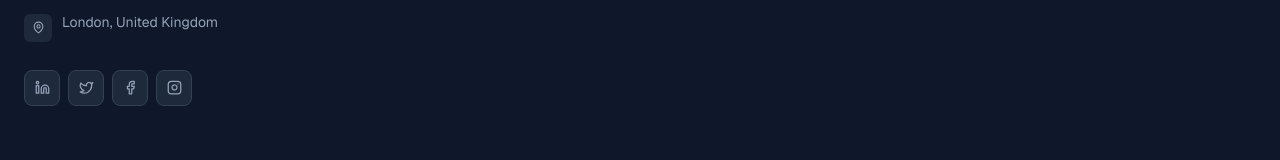
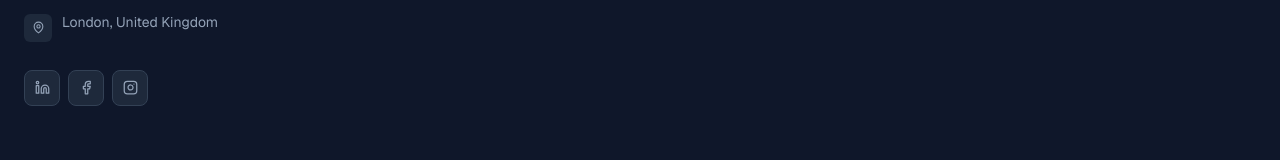
Before and after one commit to irfanahmeduk/eyeinteraction_v1, a Next.js app: page / in a window 1280 px wide. Shown: the part 4524-4684 px from the top of the page. Built offline with nearby package versions, Linux system fonts and the light colour scheme.

Commit message:
add fixes

```diff
--- a/src/components/layout/Footer.jsx
+++ b/src/components/layout/Footer.jsx
@@ -15,32 +15,32 @@ import { FooterNewsletter } from "./FooterNewsletter";
 
 const FOOTER_LINKS = {
   services: [
-    { label: "UK Global Talent Profile Development", href: "/services/work-visa" },
-    { label: "Document Assessment", href: "/services/skilled-worker" },
-    { label: "AI Detection & Content Review", href: "/services/business-visa" },
-    { label: "Expert Mentoring Sessions", href: "/services/family" },
-    { label: "UK Global Talent Visa Guidance", href: "/services/student" },
+    { label: "UK Global Talent Profile Development", href: "#" },
+    { label: "Document Assessment", href: "#" },
+    { label: "AI Detection & Content Review", href: "#" },
+    { label: "Expert Mentoring Sessions", href: "#" },
+    { label: "UK Global Talent Visa Guidance", href: "#" },
   ],
   company: [
     { label: "About Us", href: "/about" },
     { label: "Success Stories", href: "/success-stories" },
     { label: "FAQ", href: "/about#team" },
-    { label: "Blog", href: "/blog" },
+    { label: "Blog", href: "/#" },
     { label: "Contact", href: "/contact" },
   ],
   legal: [
-    { label: "Privacy Policy", href: "/privacy" },
-    { label: "Terms & Conditions", href: "/terms" },
-    { label: "Disclaimer", href: "/disclaimer" },
-    { label: "Copyright", href: "/copyright" },
+    { label: "Privacy Policy", href: "#" },
+    { label: "Terms & Conditions", href: "#" },
+    { label: "Disclaimer", href: "#" },
+    { label: "Copyright", href: "#" },
   ],
 };
 
 const SOCIAL_LINKS = [
-  { icon: Linkedin, href: "https://linkedin.com", label: "LinkedIn" },
-  { icon: Twitter, href: "https://twitter.com", label: "Twitter" },
-  { icon: Facebook, href: "https://facebook.com", label: "Facebook" },
-  { icon: Instagram, href: "https://instagram.com", label: "Instagram" },
+  { icon: Linkedin, href: "https://uk.linkedin.com/company/eyeinteraction", label: "LinkedIn" },
+  // { icon: Twitter, href: "https://twitter.com", label: "Twitter" },
+  { icon: Facebook, href: "https://www.facebook.com/eyeinteraction/", label: "Facebook" },
+  { icon: Instagram, href: "https://www.instagram.com/eyeinteractionltd/", label: "Instagram" },
 ];
 
 const TRUST_BADGES = [
```
